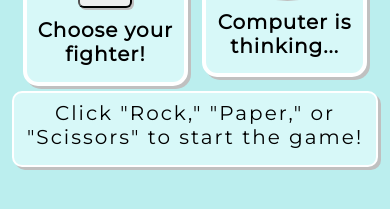
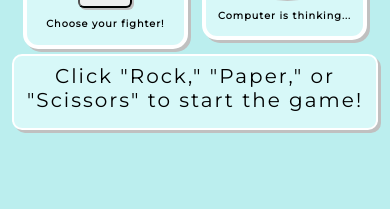
Before and after one commit to marissabellusci/rock-paper-scissors-simulator, a plain HTML site: page index.html in a window 390 px wide. Shown: the part 133-342 px from the top of the page. Drawn offline with Linux system fonts and the light colour scheme.

Commit message:
re-added responsiveness to the player/computer move text because it looked odd

```diff
--- a/style.css
+++ b/style.css
@@ -54,7 +54,7 @@ body {
 #player-move {
     display: flex;
     justify-self: flex-end;
-    font-size: 20px;
+    font-size: 2.5vw;
     letter-spacing: 1px;
     text-shadow: none;
 
@@ -63,7 +63,7 @@ body {
 #computer-move {
     display: flex;
     justify-self: flex-end;
-    font-size: 20px;
+    font-size: 2.5vw;
     letter-spacing: 1px;
     text-shadow: none;
 }
```
